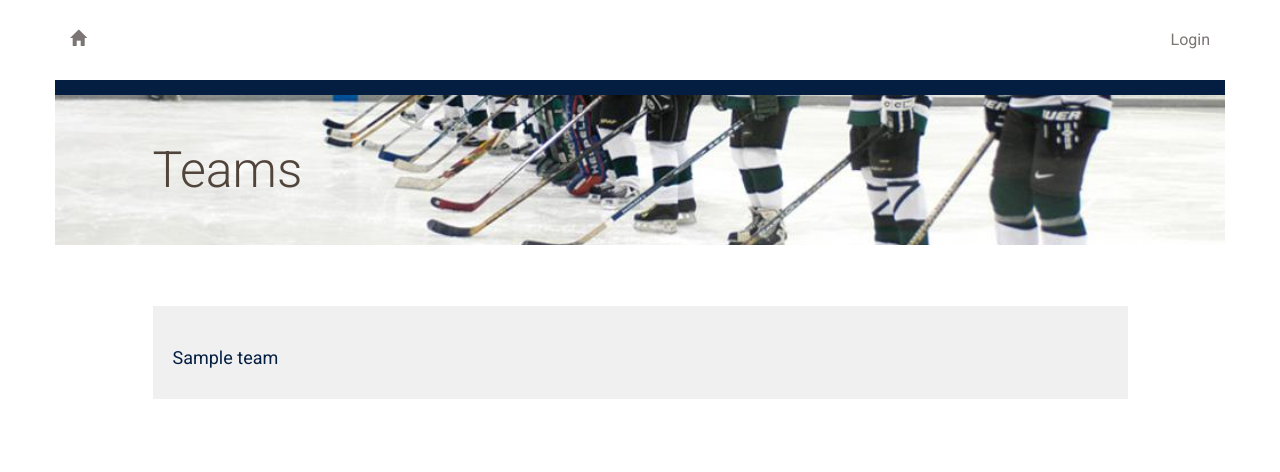
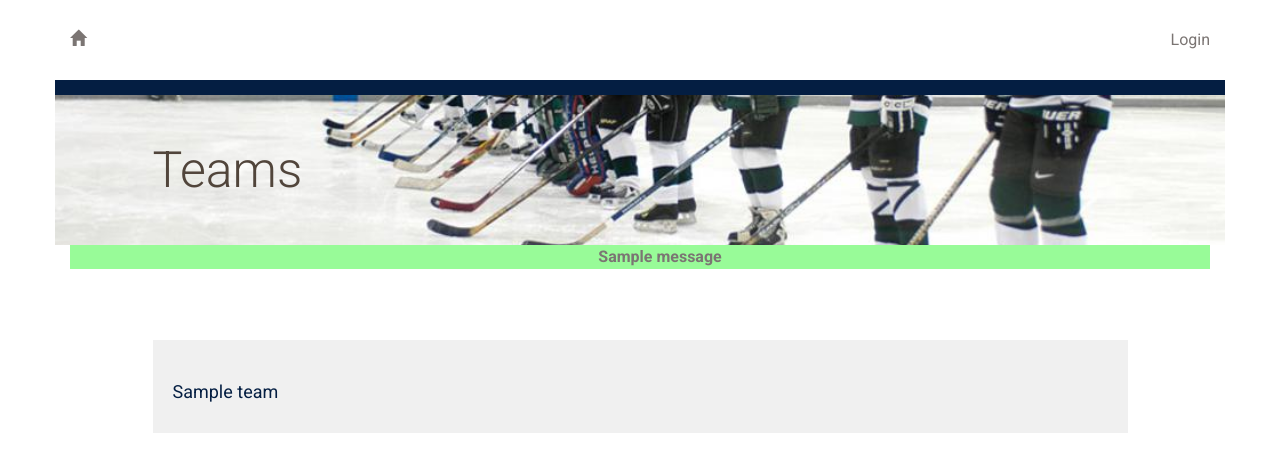
Before and after one commit to mach21/udacity-fsd-proj-item-catalog, a Flask app: page / in a window 1280 px wide. Shown: the top 472 px of the page. Run offline with Flask 2, Linux system fonts and the light colour scheme; tables that the repository leaves empty hold one stand-in row (values such as "Sample post"); one stand-in notice (Sample message) is shown; parts of the project's set-up code (start-up, migrations or seed data) failed here and were passed over; some libraries are stand-ins or nearby versions.

Commit message:
flash messages on main page too

```diff
--- a/vagrant/catalog/templates/teams.html
+++ b/vagrant/catalog/templates/teams.html
@@ -9,6 +9,18 @@
 		<div class="col-md-11 padding-none">
 			<h1>Teams</h1>
 		</div>
+	</div>
+
+	<div class = 'flash'>
+		{% with messages = get_flashed_messages() %}
+			{% if messages %}
+				<ul>
+				{% for message in messages %}
+					<li> <strong> {{ message }} </strong> </li>
+				{% endfor %}
+				</ul>
+			{% endif %}
+		{% endwith %}
 	</div>
 
 	<div class="row padding-top padding-bottom">
```
